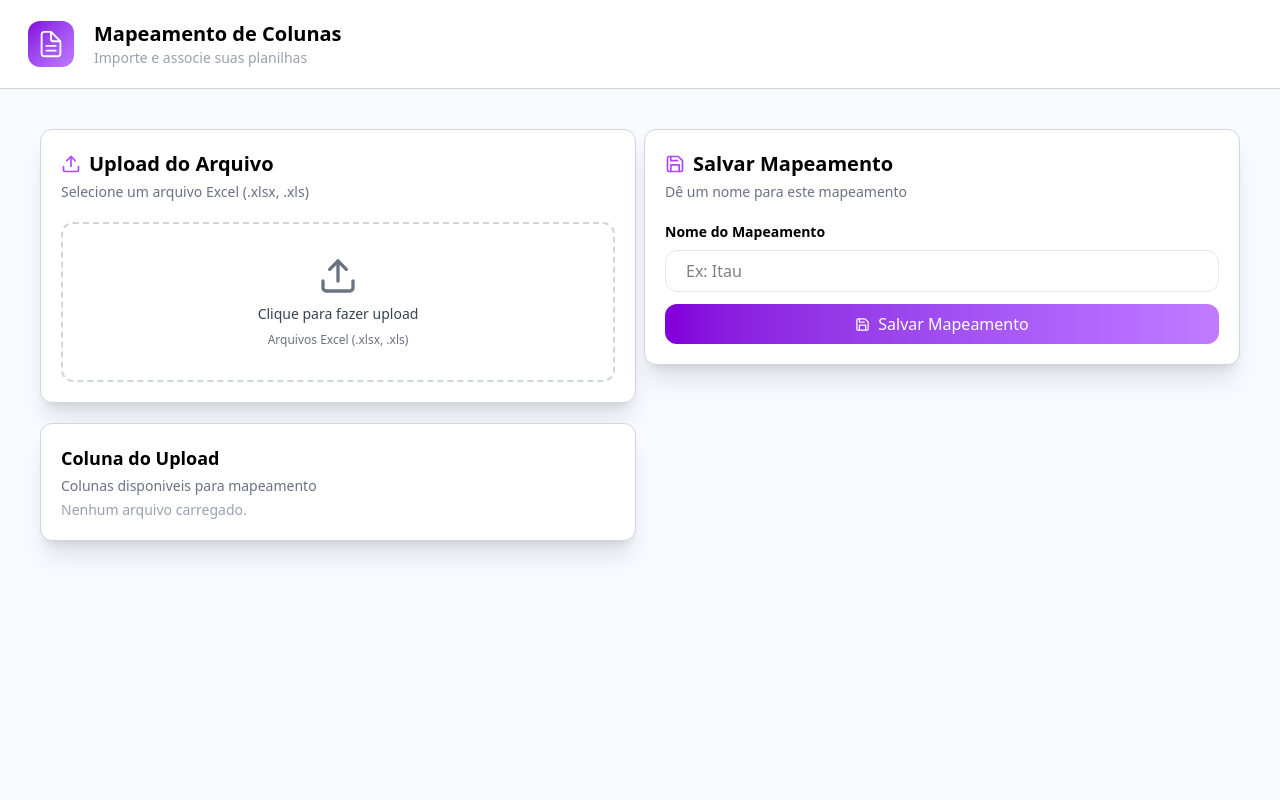
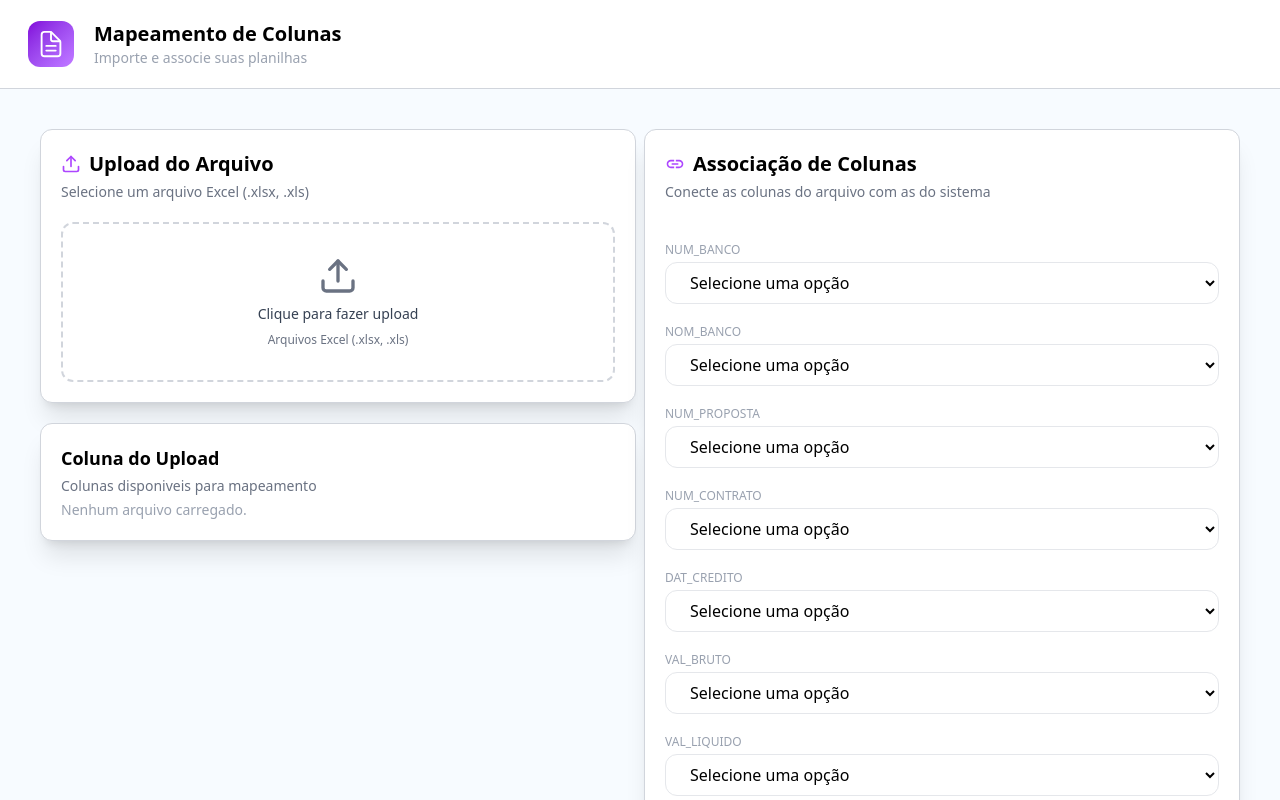
Before and after one commit to FernandoMoreti/Projeto-Lev-2.0, a Next.js app in the folder frontend/: page / in a window 1280 px wide. Shown: the top 800 px of the page. Built offline with nearby package versions, Linux system fonts and the light colour scheme.

Commit message:
feat(page) Adicionando o association

```diff
--- a/frontend/package.json
+++ b/frontend/package.json
@@ -3,7 +3,7 @@
   "version": "0.1.0",
   "private": true,
   "scripts": {
-    "dev": "next dev -p 8080",
+    "dev": "next dev",
     "build": "next build --turbopack",
     "start": "next start"
   },
--- a/frontend/src/app/page.jsx
+++ b/frontend/src/app/page.jsx
@@ -7,43 +7,14 @@ import Header from "./components/header";
 import Input from "./components/Input";
 import { LuUpload } from "react-icons/lu";
 import { FiSave } from "react-icons/fi";
+import { MdLink } from "react-icons/md";
 
 export default function Home() {
 
-  const [name, setName] = useState("")
   const [file, setFile] = useState([])
   const [columns, setColumns] = useState([]);
   const [nome, setNome] = useState();
-  const [NUM_BANCO, setNUM_BANCO] = useState();
-  const [NOM_BANCO, setNOM_BANCO] = useState();
-  const [NUM_PROPOSTA, setNUM_PROPOSTA] = useState();
-  const [NUM_CONTRATO, setNUM_CONTRATO] = useState();
-  const [DAT_CREDITO, setDAT_CREDITO] = useState();
-  const [VAL_BRUTO, setVAL_BRUTO] = useState();
-  const [VAL_LIQUIDO, setVAL_LIQUIDO] = useState();
-  const [VAL_BASE_COMISSAO, setVAL_BASE_COMISSAO] = useState();
-  const [VAL_COMISSAO, setVAL_COMISSAO] = useState();
-  const [PCL_COMISSAO, setPCL_COMISSAO] = useState();
-  const [DSC_TIPO_COMISSAO, setDSC_TIPO_COMISSAO] = useState();
-  const [COD_LOJA, setCOD_LOJA] = useState();
-  const [COD_UNIDADE_EMPRESA, setCOD_UNIDADE_EMPRESA] = useState();
-  const [COD_BANCO, setCOD_BANCO] = useState();
-  const [COD_TIPO_PROPOSTA_EMPRESTIMO, setCOD_TIPO_PROPOSTA_EMPRESTIMO] = useState();
-  const [DSC_TIPO_PROPOSTA_EMPRESTIMO, setDSC_TIPO_PROPOSTA_EMPRESTIMO] = useState();
-  const [NIC_CTR_USUARIO, setNIC_CTR_USUARIO] = useState();
-  const [COD_PRODUTO, setCOD_PRODUTO] = useState();
-  const [COD_PRODUTOR_VENDA, setCOD_PRODUTOR_VENDA] = useState();
-  const [COD_PRODUTOR_VENDA_BANCO, setCOD_PRODUTOR_VENDA_BANCO] = useState();
-  const [COD_TIPO_COMISSAO, setCOD_TIPO_COMISSAO] = useState();
-  const [COD_SITUACAO_EMPRESTIMO, setCOD_SITUACAO_EMPRESTIMO] = useState();
-  const [QTD_PARCELA, setQTD_PARCELA] = useState();
-  const [NUM_PARCELA_DIFERIDA_EMPRESA, setNUM_PARCELA_DIFERIDA_EMPRESA] = useState();
-  const [DAT_EMPRESTIMO, setDAT_EMPRESTIMO] = useState();
-  const [DAT_CONFIRMACAO, setDAT_CONFIRMACAO] = useState();
-  const [DAT_ESTORNO, setDAT_ESTORNO] = useState();
-  const [DAT_CTR_INCLUSAO, setDAT_CTR_INCLUSAO] = useState();
-  const [TIPO_COMISSAO_BANCO, setTIPO_COMISSAO_BANCO] = useState();
-  const [PCL_TAXA_EMPRESTIMO, setPCL_TAXA_EMPRESTIMO] = useState();
+  const [selecoes, setSelecoes] = useState({});
 
   const col_opcoes = [
     "NUM_BANCO",
@@ -118,36 +89,7 @@ export default function Home() {
         },
         body: JSON.stringify({
           nome,
-          NUM_BANCO,
-          NOM_BANCO,
-          NUM_PROPOSTA,
-          NUM_CONTRATO,
-          DAT_CREDITO,
-          VAL_BRUTO,
-          VAL_LIQUIDO,
-          VAL_BASE_COMISSAO,
-          VAL_COMISSAO,
-          PCL_COMISSAO,
-          DSC_TIPO_COMISSAO,
-          COD_LOJA,
-          COD_UNIDADE_EMPRESA,
-          COD_BANCO,
-          COD_TIPO_PROPOSTA_EMPRESTIMO,
-          DSC_TIPO_PROPOSTA_EMPRESTIMO,
-          NIC_CTR_USUARIO,
-          COD_PRODUTO,
-          COD_PRODUTOR_VENDA,
-          COD_PRODUTOR_VENDA_BANCO,
-          COD_TIPO_COMISSAO,
-          COD_SITUACAO_EMPRESTIMO,
-          QTD_PARCELA,
-          NUM_PARCELA_DIFERIDA_EMPRESA,
-          DAT_EMPRESTIMO,
-          DAT_CONFIRMACAO,
-          DAT_ESTORNO,
-          DAT_CTR_INCLUSAO,
-          TIPO_COMISSAO_BANCO,
-          PCL_TAXA_EMPRESTIMO
+          ...selecoes
         })
       });
 
@@ -158,7 +100,12 @@ export default function Home() {
     }
   };
 
-
+  const handleChange = (colKey, valorSelecionado) => {
+    setSelecoes((prev) => ({
+      ...prev,
+      [colKey]: valorSelecionado
+    }));
+  };
 
   return (
     <>
@@ -190,13 +137,38 @@ export default function Home() {
             {
               columns.length > 0 ? (
                 columns.map((col) => (
-                  <p className="border-1 border-gray-200 inset-shadow-2xs inset-shadow-gray-400 py-2 px-5 rounded-xl mt-4">{col}</p>
+                  <p className="border-1 border-gray-200 py-2 px-5 rounded-xl mt-4">{col}</p>
                 ))
               ) : (
                 <p className="text-sm text-gray-400">Nenhum arquivo carregado.</p>
               )
             }
           </div>
+        </div>
+        <div className="flex flex-col gap-5">
+          <div className="border-1 bg-white border-gray-300 p-5 rounded-xl shadow-xl">
+            <h1 className="flex items-center text-xl font-semibold gap-2">< MdLink size={20} className="text-purple-500" /> Associação de Colunas </h1>
+            <p className="text-sm text-gray-500 pt-1 pb-5">Conecte as colunas do arquivo com as do sistema </p>
+            {
+              col_opcoes.map((col) => (
+                <div key={col}>
+                  <p className="text-xs text-gray-400 mt-5">{col}</p>
+
+                  <select
+                    className="flex w-full border-1 border-gray-200 py-2 px-5 rounded-xl mt-1"
+                    value={selecoes[col] || ""}
+                    onChange={(e) => handleChange(col, e.target.value)}
+                  >
+                    <option value="" disabled>Selecione uma opção</option>
+                    {columns.map((coluna) => (
+                      <option key={coluna} value={coluna}>
+                        {coluna}
+                      </option>
+                    ))}
+                  </select>
+                </div>
+              ))
+            }
             </div>
             <div className="flex flex-col gap-5">
               <div className="border-1 bg-white border-gray-300 p-5 rounded-xl shadow-xl">
@@ -212,6 +184,7 @@ export default function Home() {
                 <button onClick={handleCreateModelo} className="flex items-center justify-center gap-2 w-full mt-3 bg-gradient-to-r from-purple-700 to-purple-400 rounded-xl px-5 py-2 transition-all duration-300 cursor-pointer text-white hover:-translate-y-1"><FiSave size={15} /> Salvar Mapeamento</button>
               </div>
           </div>
+        </div>
       </section>
     </>
   );
```
Lines whose indentation alone changed are shown as unchanged.
